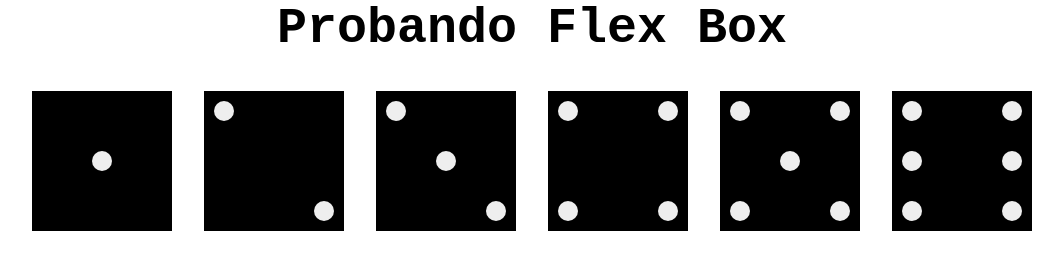
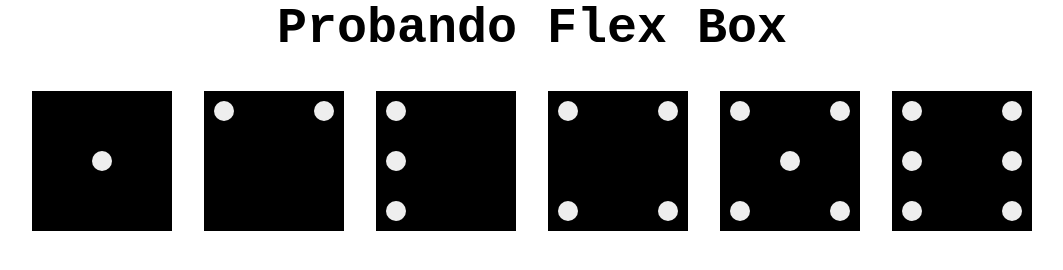
Before and after one commit to Yemel27/Dados, a plain HTML site: page index.html in a window 1280 px wide. Shown: the whole page, without its empty margins (108-1171 px from the left). Drawn offline with Linux system fonts and the light colour scheme.

Commit message:
paradas tecnicas

```diff
--- a/style.css
+++ b/style.css
@@ -9,6 +9,7 @@
     font-family: 'Courier New', Courier, monospace;
     text-align: center;
 }
+
 .container {
     display: flex;
     flex-wrap: wrap;
@@ -33,7 +34,7 @@
     justify-content: space-between;
 }
 
-  .cara2 .punto-1 {
+.cara2 .punto1 {
     align-self: flex-end;
 }
 
@@ -41,11 +42,12 @@
     flex-direction: column;
     justify-content: space-between;
 }
-  .cara3 .punto-2 {
+
+.cara3 .punto2 {
     align-self: center;
 }
 
-  .cara3 .punto-3 {
+.cara3 .punto3 {
     align-self: flex-end;
 }
 
```
Lines whose indentation alone changed are shown as unchanged.
